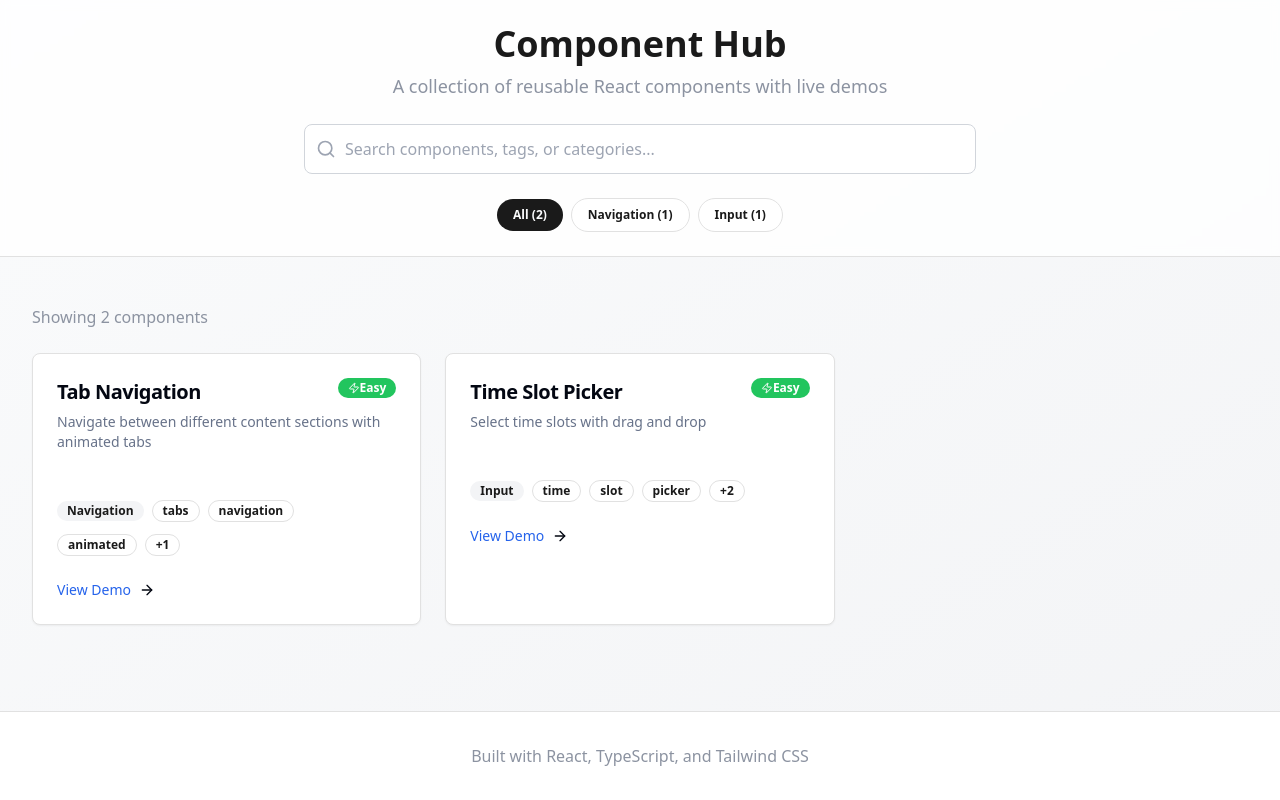
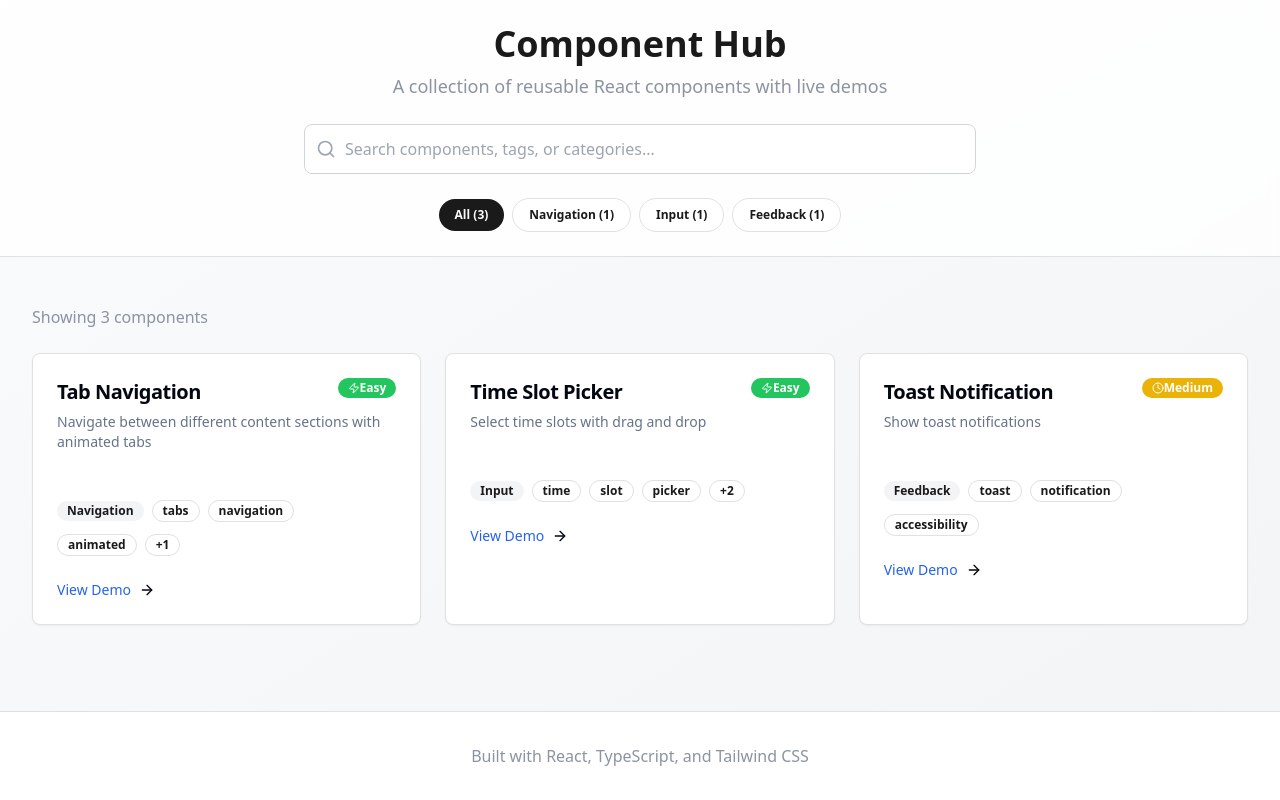
Before and after one commit to DavidRaveloU/Components-Hub, a React (Vite) app: page / in a window 1280 px wide. Built offline with nearby package versions, Linux system fonts and the light colour scheme.

Commit message:
feat: add comprehensive toast notification system with dedicated hooks, components, context, and a demo page.

```diff
--- a/src/constants/components.ts
+++ b/src/constants/components.ts
@@ -20,7 +20,16 @@ export const COMPONENTS: ComponentInfo[] = [
     tags: ["time", "slot", "picker", "drag and drop", "accessibility"],
     route: "/demo/time-slot-picker",
     difficulty: "easy",
-  }
+  },
+  {
+    id: "toast-notification",
+    name: "Toast Notification",
+    description: "Show toast notifications",
+    category: "Feedback",
+    tags: ["toast", "notification", "accessibility"],
+    route: "/demo/toast-notification",
+    difficulty: "medium",
+  },
 ];
 
 /** Obtener todas las categorías únicas */
```
